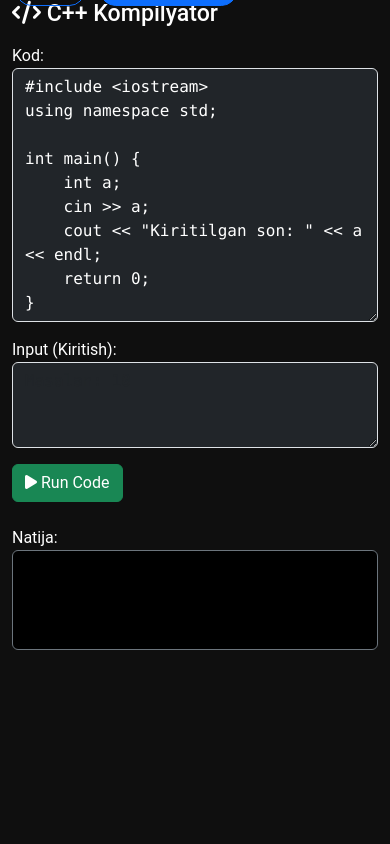
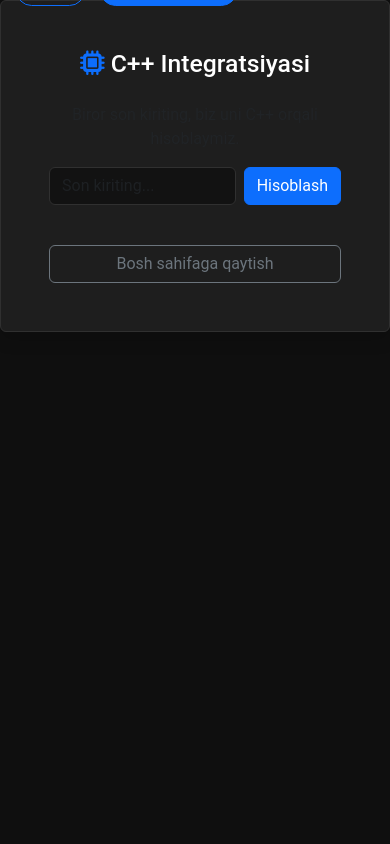
Before and after one commit to lucky2007pro/DevTube, a Django app: page /cpp/ in a window 390 px wide. Shown: the part 56-900 px from the top of the page. Run offline with Django 5.2, Linux system fonts and the light colour scheme.

Commit message:
Logo va C++ fix

```diff
--- a/projects/templates/cpp_test.html
+++ b/projects/templates/cpp_test.html
@@ -1,78 +1,90 @@
 {% extends 'base.html' %}
 
 {% block content %}
-<div class="container mt-4">
-    <div class="row">
-        <div class="col-md-8 offset-md-2">
-            <h3 class="mb-3 text-white"><i class="fas fa-code"></i> C++ Kompilyator</h3>
+<div class="row justify-content-center mt-5">
+    <div class="col-md-6 text-center">
+        <div class="card p-5 shadow" style="background-color: #1e1e1e; border: 1px solid var(--border-color);">
+            <h2 class="mb-4" style="color: white;">
+                <i class="fas fa-microchip text-primary"></i> C++ Integratsiyasi
+            </h2>
+            <p class="text-muted">Biror son kiriting, biz uni C++ orqali hisoblaymiz.</p>
 
-            <form id="cppForm" method="post">
+            <form id="calcForm" class="d-flex gap-2 mb-4">
                 {% csrf_token %}
+                <input type="number" id="numberInput" name="input" class="form-control" placeholder="Son kiriting..." required
+                       style="background: #121212; color: white; border: 1px solid var(--border-color);">
 
-                <div class="mb-3">
-                    <label class="text-white">Kod:</label>
-                    <textarea name="code" class="form-control bg-dark text-white font-monospace" rows="10" spellcheck="false">{% if code %}{{ code }}{% else %}#include <iostream>
-using namespace std;
-
-int main() {
-    int a;
-    cin >> a;
-    cout << "Kiritilgan son: " << a << endl;
-    return 0;
-}{% endif %}</textarea>
-                </div>
-
-                <div class="mb-3">
-                    <label class="text-white">Input (Kiritish):</label>
-                    <textarea name="input" class="form-control bg-dark text-white font-monospace" rows="3" placeholder="Masalan: 10">{{ input }}</textarea>
-                </div>
-
-                <button type="submit" class="btn btn-success" id="runBtn">
-                    <i class="fas fa-play"></i> Run Code
+                <button type="submit" id="submitBtn" class="btn btn-primary">
+                    Hisoblash
                 </button>
             </form>
 
-            <div class="mt-4">
-                <label class="text-white">Natija:</label>
-                <pre id="outputArea" class="bg-black text-white p-3 rounded border border-secondary" style="min-height: 100px;">{{ result }}</pre>
-            </div>
+            <div id="resultBox" class="alert alert-success fw-bold" style="display: none; white-space: pre-wrap;"></div>
+
+            <a href="{% url 'home' %}" class="btn btn-outline-secondary mt-3">Bosh sahifaga qaytish</a>
         </div>
     </div>
 </div>
 
 <script>
-    document.getElementById('cppForm').addEventListener('submit', function(e) {
-        e.preventDefault(); // 1. Sahifa qayta yuklanishini to'xtatamiz
+    document.getElementById('calcForm').addEventListener('submit', function(e) {
+        e.preventDefault(); // Sahifa qayta yuklanishini to'xtatadi
 
-        const btn = document.getElementById('runBtn');
-        const output = document.getElementById('outputArea');
-        const formData = new FormData(this); // Formadagi ma'lumotlarni olamiz
+        const btn = document.getElementById('submitBtn');
+        const inputVal = document.getElementById('numberInput').value;
+        const resultBox = document.getElementById('resultBox');
 
-        // Tugmani bosilmas holga keltiramiz va Loading yozamiz
+        // Tugmani bloklaymiz
         btn.disabled = true;
-        btn.innerHTML = '<i class="fas fa-spinner fa-spin"></i> Ishlanmoqda...';
-        output.innerText = "Kuting...";
+        btn.innerHTML = '<i class="fas fa-spinner fa-spin"></i>';
 
-        // 2. So'rovni orqa fonda yuboramiz
+        // Bizning views.py 'code' va 'input' kutadi.
+        // Foydalanuvchi faqat 'input' kiritdi.
+        // Shuning uchun orqa fonda C++ kodini o'zimiz yuboramiz:
+        const cppCode = `#include <iostream>
+using namespace std;
+
+int main() {
+    int n;
+    if (cin >> n) {
+        cout << "Kiritilgan sonning kvadrati: " << n * n << endl;
+        cout << "Bu hisob C++ orqali bajarildi.";
+    } else {
+        cout << "Xatolik: Son kiritilmadi.";
+    }
+    return 0;
+}`;
+
+        const formData = new FormData();
+        formData.append('code', cppCode);   // Kod
+        formData.append('input', inputVal); // Foydalanuvchi kiritgan son
+
+        // CSRF tokenni olish
+        const csrfToken = document.querySelector('[name=csrfmiddlewaretoken]').value;
+
         fetch("{% url 'cpp_test' %}", {
             method: 'POST',
             body: formData,
             headers: {
-                'X-Requested-With': 'XMLHttpRequest' // Django buni AJAX ekanini bilishi uchun
+                'X-Requested-With': 'XMLHttpRequest',
+                'X-CSRFToken': csrfToken
             }
         })
-        .then(response => response.json()) // Javobni JSON formatida olamiz
+        .then(response => response.json())
         .then(data => {
-            // 3. Natijani sahifaga yozamiz
-            output.innerText = data.result;
+            // Natijani ko'rsatish
+            resultBox.style.display = 'block';
+            resultBox.innerText = data.result;
         })
         .catch(error => {
-            output.innerText = "Xatolik yuz berdi: " + error;
+            resultBox.style.display = 'block';
+            resultBox.className = 'alert alert-danger fw-bold';
+            resultBox.innerText = "Xatolik yuz berdi.";
         })
         .finally(() => {
-            // Tugmani joyiga qaytaramiz
+            // Tugmani joyiga qaytarish
             btn.disabled = false;
-            btn.innerHTML = '<i class="fas fa-play"></i> Run Code';
+            btn.innerHTML = 'Hisoblash';
         });
     });
 </script>
```
